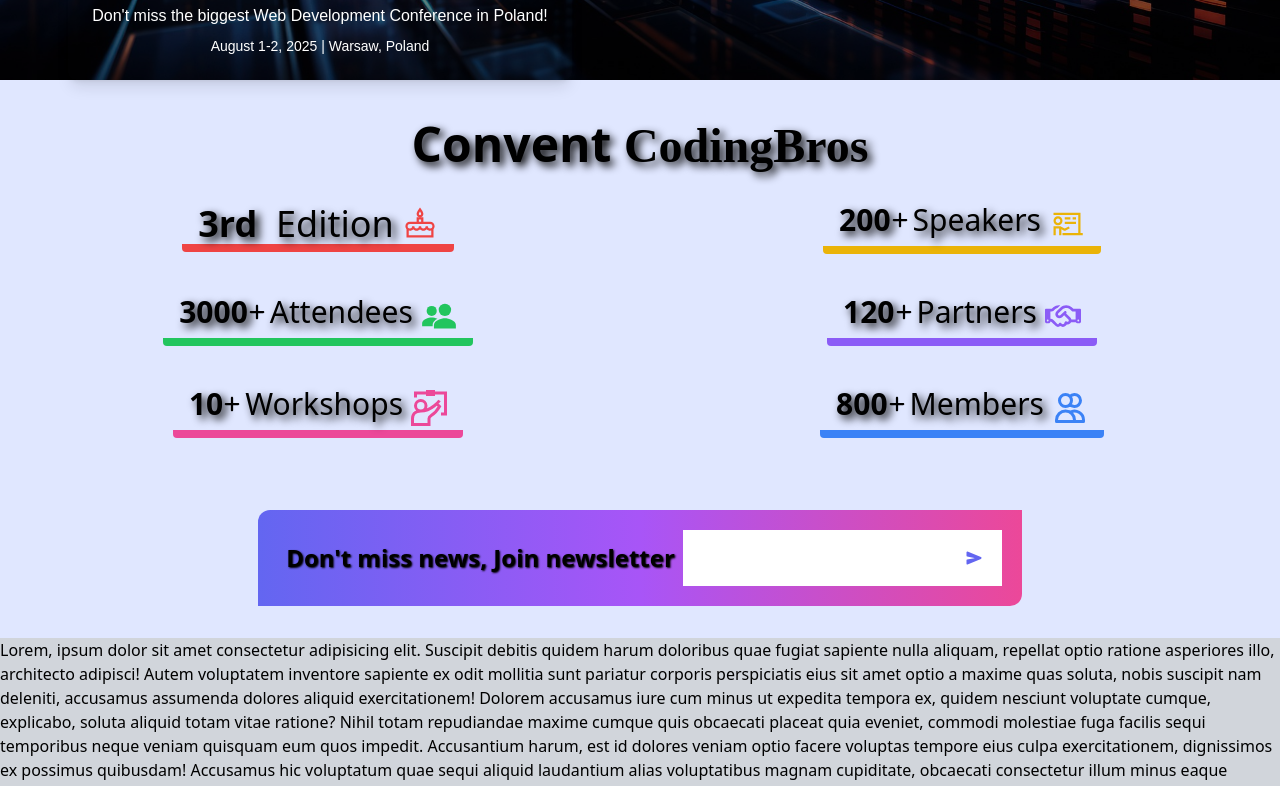
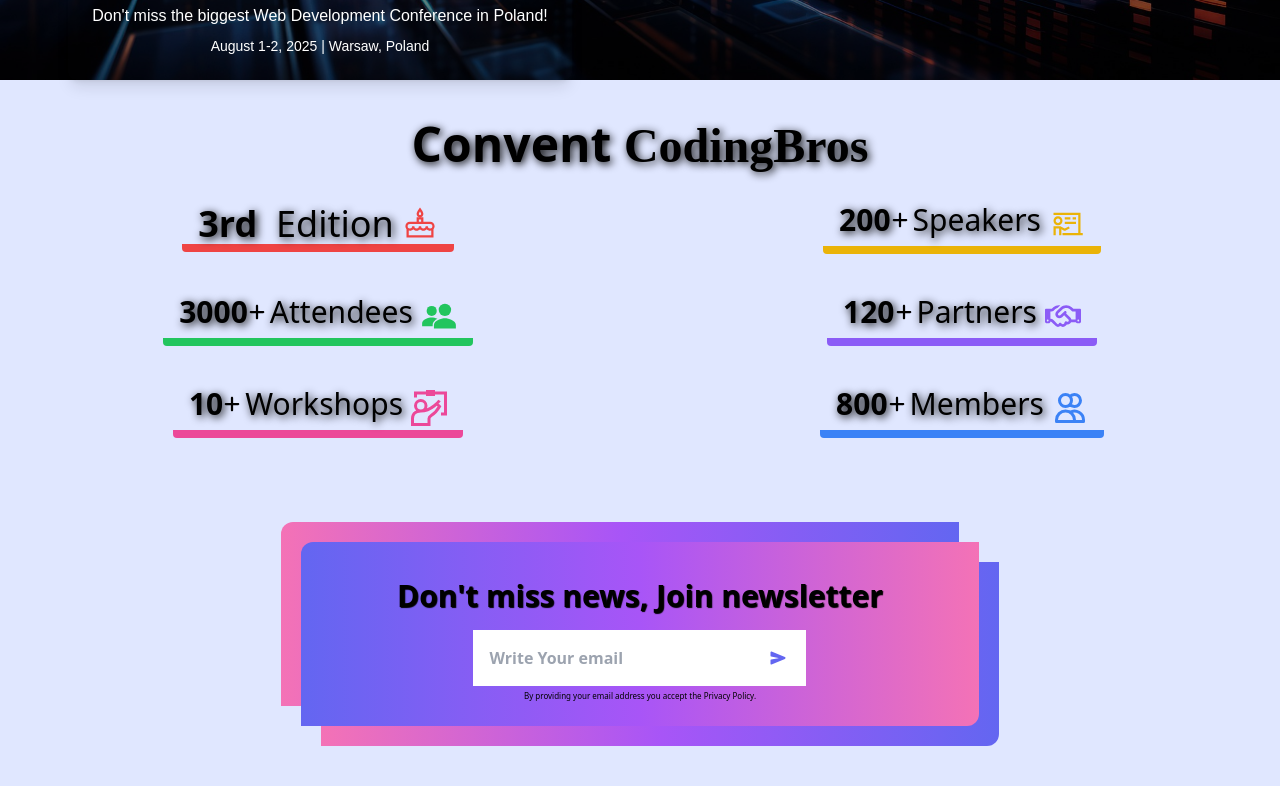
Before and after one commit to sabaudianin/NicePage, a React app: page / in a window 1280 px wide. Shown: the part 560-1346 px from the top of the page. Built offline with nearby package versions, Linux system fonts and the light colour scheme; no server answers.

Commit message:
separate logic from UI

```diff
--- a/src/components/newsletter/NewsLetter.jsx
+++ b/src/components/newsletter/NewsLetter.jsx
@@ -1,37 +1,31 @@
-import { useForm } from "react-hook-form";
-import { zodResolver } from "@hookform/resolvers/zod";
-import { newsletterSchema } from "./newsletterSchema";
+import { useState } from "react";
 import { IoSend } from "react-icons/io5";
+import { useNewsletterForm } from "../../hooks/useNewsLetterForm";
 
 export const NewsLetter = () => {
-  const {
-    register,
-    handleSubmit,
-    formState: { errors },
-  } = useForm({ resolver: zodResolver(newsletterSchema) });
-
-  const submitNewsletter = (data) => {
-    console.log(data);
-  };
+  const { register, handleSubmit, errors, onSubmit } = useNewsletterForm();
 
   return (
-    <section className="py-8 bg-indigo-100 dark:bg-neutral-900 flex justify-center items-center ">
+    <section className="py-16 bg-indigo-100 dark:bg-neutral-900 flex justify-center items-center flex-col ">
       <div className="relative ">
-        {/* <div className=" absolute top-5 left-5 bg-gradient-to-l from-indigo-500 via-purple-500 to-pink-500 w-full h-full px-15 py-10 rounded-tl-xl rounded-br-xl"></div>
-        <div className=" absolute -top-5 -left-5 bg-gradient-to-l from-indigo-500 via-purple-500 to-pink-500 w-full h-full px-15 py-10 rounded-tl-xl rounded-br-xl"></div> */}
+        <div className="absolute top-5 md:left-5 bg-gradient-to-l from-indigo-500 via-purple-500 to-pink-400 w-full h-full px-15 py-10 rounded-tl-xl rounded-br-xl"></div>
+        <div className="absolute -top-5 md:-left-5 bg-gradient-to-l from-indigo-500 via-purple-500 to-pink-400 w-full h-full px-15 py-10 rounded-tl-xl rounded-br-xl"></div>
 
-        <div className="relative flex flex-col lg:flex-row justify-center items-center bg-gradient-to-r from-indigo-500 via-purple-500 to-pink-500 px-5 py-5 rounded-tl-xl rounded-br-xl">
-          <h2 className="text-2xl p-2 text-shadow text-center font-bold">
+        <div className="relative flex flex-col  justify-center items-center bg-gradient-to-r from-indigo-500 via-purple-500 to-pink-400 md:px-20 py-5 rounded-tl-xl rounded-br-xl">
+          <h2 className="text-3xl p-4 text-shadow text-center font-bold">
             Don't miss news, Join newsletter
           </h2>
 
           <form
             className="flex items-center"
-            onSubmit={handleSubmit(submitNewsletter)}
+            onSubmit={handleSubmit(onSubmit)}
           >
             <input
+              type="email"
+              placeholder="Write Your email"
+              aria-label="Write Your email"
               {...register("email")}
-              className="p-4"
+              className="p-4 font-semibold "
             />
 
             <button
@@ -41,7 +35,14 @@ export const NewsLetter = () => {
               <IoSend />
             </button>
           </form>
-          <p className="text-red-500">{errors.email?.message}</p>
+          <span className="text-xxs p-1">
+            By providing your email address you accept the Privacy Policy.
+          </span>
+          {errors.email && (
+            <p className="text-red-600 text-xl text-shadow font-semibold">
+              {errors.email.message}
+            </p>
+          )}
         </div>
       </div>
     </section>
--- /dev/null
+++ b/src/hooks/useNewsLetterForm.js
@@ -0,0 +1,26 @@
+import { useForm } from "react-hook-form";
+import { zodResolver } from "@hookform/resolvers/zod";
+import { newsletterSchema } from "../validations/newsletterSchema";
+
+export const useNewsletterForm = () => {
+  const {
+    register,
+    handleSubmit,
+    formState: { errors },
+    reset,
+  } = useForm({
+    resolver: zodResolver(newsletterSchema),
+  });
+
+  const onSubmit = (data) => {
+    console.log(data);
+    reset();
+  };
+
+  return {
+    register,
+    handleSubmit,
+    errors,
+    onSubmit,
+  };
+};
--- a/src/components/newsletter/newsletterSchema.js
+++ b/src/validations/newsletterSchema.js
@@ -1,5 +1,5 @@
 import { z } from "zod";
 
 export const newsletterSchema = z.object({
-  email: z.string().email({ message: "Invalid email address" }),
+  email: z.string().email({ message: "Invalid email address !!!" }),
 });
--- a/tailwind.config.js
+++ b/tailwind.config.js
@@ -12,6 +12,9 @@ module.exports = {
       fontFamily: {
         rubik: ["Rubik Vinyl", "serif"],
         poppins: ["Poppins", "sans-serif"],
+      },
+      fontSize: {
+        xxs: [".5rem"],
       },
       maxWidth: {
         "custom-3xl": "2048px",
@@ -36,13 +39,13 @@ module.exports = {
     plugin(function ({ addUtilities }) {
       const newUtilities = {
         ".text-shadow": {
-          textShadow: "1px 1px 2px #000",
+          textShadow: "1px 1px 1px #000",
         },
         ".text-shadow-lg": {
-          textShadow: "4px 4px 8px #000",
+          textShadow: "2px 2px 8px #000",
         },
         ".text-shadow-fff": {
-          textShadow: "4px 4px 8px #fff",
+          textShadow: "2px 2px 8px #fff",
         },
       };
       addUtilities(newUtilities, ["hover", "dark"]);
```
